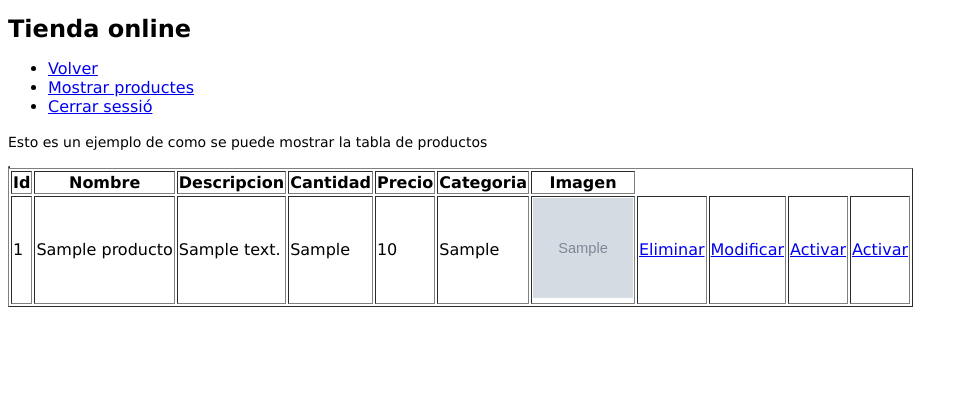
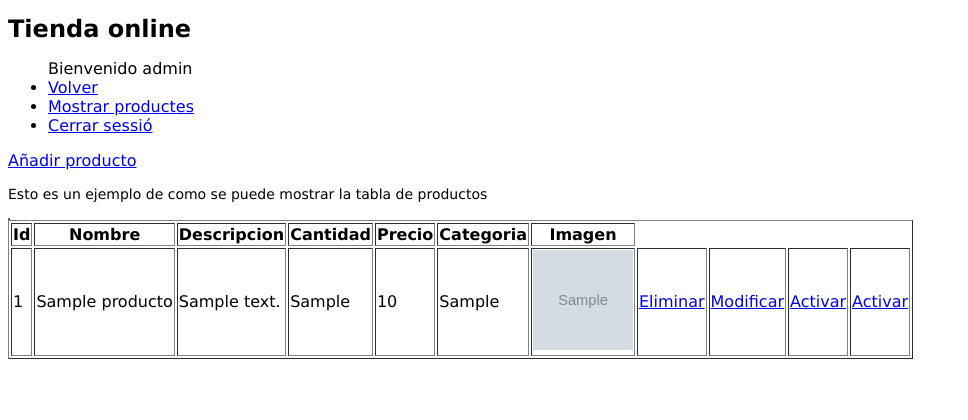
Before and after one commit to alexbaikal/BotigaMVCPHP, a PHP site: page /admin/admin.php in a window 1280 px wide. Shown: the top 420 px of the page, without its empty margins (0-968 px from the left). Run offline with PHP 8.4, Linux system fonts and the light colour scheme; the visitor is signed in with stand-in values (Sample User, id 1); tables that the repository leaves empty or names only in its code hold one stand-in row (values such as "Sample post"); grey boxes marked "Sample" are stand-in pictures.

Commit message:
alta producto y eliminar producto

```diff
--- a/admin/admin.php
+++ b/admin/admin.php
@@ -7,6 +7,8 @@
     <meta name="viewport" content="width=device-width, initial-scale=1.0">
     <link rel="stylesheet" href="../styles/style.css">
     <title>Document</title>
+    <script src="https://ajax.googleapis.com/ajax/libs/jquery/3.5.1/jquery.min.js"></script>
+    <script src="https://maxcdn.bootstrapcdn.com/bootstrap/3.4.1/js/bootstrap.min.js"></script>
 </head>
 <body>
 <?php
--- a/admin/controllers/AdministradorController.php
+++ b/admin/controllers/AdministradorController.php
@@ -17,7 +17,7 @@ class AdministradorController
         require_once "./views/mostrarProductos.php";
 
 
-     /*   // Create an array of products inside products model
+        /*   // Create an array of products inside products model
         $products = array();
         foreach ($todosLosProductos as $producto) {
             $products[] = new Products($producto['id_producto'], $producto['nombre'], $producto['descripcion'], $producto['cantidad'], $producto['precio'], $producto['categoria'], $producto['foto']);
@@ -54,7 +54,7 @@ class AdministradorController
     }
     public function login()
     {
-        if(isset($_SESSION["role"])) {
+        if (isset($_SESSION["role"])) {
             $role = $_SESSION['role'];
         } else {
             $role = "";
@@ -76,7 +76,7 @@ class AdministradorController
                     $controlador = new $nombreController();
                     $action = "mostrarTodos";
                     $controlador->$action();
-                    echo "Bienvenido ".$_SESSION['role'];
+                    echo "Bienvenido " . $_SESSION['role'];
                 } else {
                     echo "Usuario o contraseña incorrectos";
                     $this->iniciarLogin();
@@ -85,9 +85,8 @@ class AdministradorController
                 echo "No se ha recibido nada";
             }
         } else {
-            echo "Bienvenido ".$_SESSION['role'];
+            echo "Bienvenido " . $_SESSION['role'];
         }
-
     }
 
     public function cerrarSesion()
@@ -96,14 +95,54 @@ class AdministradorController
         header("Location: /botiga/index.php");
     }
 
+    public function iniciarAltaProducto()
+    {
+        require_once "./views/altaProducto.php";
+    }
+
+    public function altaProducto()
+    {
+        if (isset($_POST)) {
+            require_once "./models/products.php";
+            $producto = new Products();
+            $producto->setNombre($_POST['nombre']);
+            $producto->setDescripcion($_POST['descripcion']);
+            $producto->setCantidad($_POST['cantidad']);
+            $producto->setPrecio($_POST['precio']);
+            $producto->setCategoria($_POST['categoria']);
+            $producto->setFoto($_POST['foto']);
+            $producto->conectar();
+            echo "" . $producto->insertarProducto();
+        }
+    }
 
     public function modificar()
     {
-        echo "Estoy en modificar";
     }
     public function eliminar()
     {
-        echo "Estoy en eliminar";
+
+        if (isset($_GET['id'])) {
+            $id = $_GET['id'];
+            require_once "./models/products.php";
+            $producto = new Products();
+            $producto->setIdProducto($id);
+            $producto->conectar();
+            echo "" . $producto->eliminarProducto();
+
+            require_once "./models/administrador.php";
+            require_once "./models/products.php";
+            $administrador = new Administrador();
+
+            $todosLosProductos = $administrador->mostrarTodos();
+
+            require_once "./views/mostrarProductos.php";
+
+
+        } else {
+            $id = "";
+            echo "Error, no se ha encontrado el producto";
+        }
     }
     public function activar()
     {
--- a/admin/models/products.php
+++ b/admin/models/products.php
@@ -99,4 +99,16 @@ class Products extends Database
         $this->db->query("SET NAMES 'utf8'");
     }
 
+    function insertarProducto() {
+        $sql = "INSERT INTO productos (nombre, descripcion, cantidad, precio, categoria, foto) VALUES ('".$this->nombre."', '".$this->descripcion."', ".$this->cantidad.", ".$this->precio.", ".$this->categoria.", '".$this->foto."')";
+        $this->db->query($sql);
+        return "Producto insertado: ".$this->nombre;
+    }
+
+    function eliminarProducto(){
+        $sql = "DELETE FROM productos WHERE id_producto = ".$this->id_producto;
+        $this->db->query($sql);
+        return "Producto eliminado: ".$this->id_producto."<br/>";
+    }
+
 }
--- a/admin/views/menu.php
+++ b/admin/views/menu.php
@@ -1,22 +1,25 @@
-
-
-
 <ul>
     <!-- <li> <a href= "index.php?controller=Usuario&action=registrar" >Registrarse </a></li>
    <li> <a href= "index.php?controller=Usuario&action=modificar" >Modificar usuario </a></li>
     <li> <a href= "index.php?controller=Usuario&action=eliminar" >Eliminar usuario </a></li>-->
-    <li> <a href= "/botiga/index.php">Volver</a></li>
     <?php
     //check if the user is logged in (session role is admin and session user_id is set)
-        if(isset($_SESSION["role"])) {
+    if (isset($_SESSION["role"])) {
         $role = $_SESSION['role'];
     } else {
         $role = "";
     }
     if ($role == 'admin') {
-            echo "<li> <a href= \"admin.php?controller=Administrador&action=mostrarTodos\" >Mostrar productes</a></li>";
+
+        echo "Bienvenido " . $_SESSION['role'];
+        echo '<li> <a href="/botiga/index.php">Volver</a></li>';
+
+
+        echo "<li> <a href= \"admin.php?controller=Administrador&action=iniciarVistaProductos\" >Mostrar productes</a></li>";
         echo "<li> <a href= \"admin.php?controller=Administrador&action=cerrarSesion\"> Cerrar sessió </a></li>";
     } else {
+        echo '<li> <a href="/botiga/index.php">Volver</a></li>';
+
         echo "<li> <a href= \"admin.php?controller=Administrador&action=iniciarLogin\"> Login </a></li>";
         echo "<li> <a href= \"admin.php?controller=Administrador&action=cerrarSesion\"> Cerrar sessió </a></li>";
     }
--- a/admin/views/mostrarProductos.php
+++ b/admin/views/mostrarProductos.php
@@ -1,4 +1,10 @@
+<script src="https://ajax.googleapis.com/ajax/libs/jquery/3.5.1/jquery.min.js"></script>
+    <script src="https://maxcdn.bootstrapcdn.com/bootstrap/3.4.1/js/bootstrap.min.js"></script>
+
 <?php
+
+  //add product button
+  echo "<a href='admin.php?controller=Administrador&action=iniciarAltaProducto' class='btn btn-primary'>Añadir producto</a>";
 
    echo "<table border='1'>";
 
--- a/index.php
+++ b/index.php
@@ -6,7 +6,9 @@
     <meta http-equiv="X-UA-Compatible" content="IE=edge">
     <meta name="viewport" content="width=device-width, initial-scale=1.0">
     <link rel="stylesheet" href="styles/style.css">
-    <link rel=”stylesheet” href=”https://maxcdn.bootstrapcdn.com/bootstrap/4.0.0/css/bootstrap.min.css”rel=”nofollow” integrity=”sha384-Gn5384xqQ1aoWXA+058RXPxPg6fy4IWvTNh0E263XmFcJlSAwiGgFAW/dAiS6JXm” crossorigin=”anonymous”>
+    <script src="https://ajax.googleapis.com/ajax/libs/jquery/3.5.1/jquery.min.js"></script>
+    <script src="https://maxcdn.bootstrapcdn.com/bootstrap/3.4.1/js/bootstrap.min.js"></script>
+
     <title>Document</title>
 </head>
 <body>
```
Also changed, not shown: admin/views/altaProducto.php (added, +33 -0 lines), admin/adminLogin.php (deleted). Lines whose indentation alone changed are shown as unchanged.
